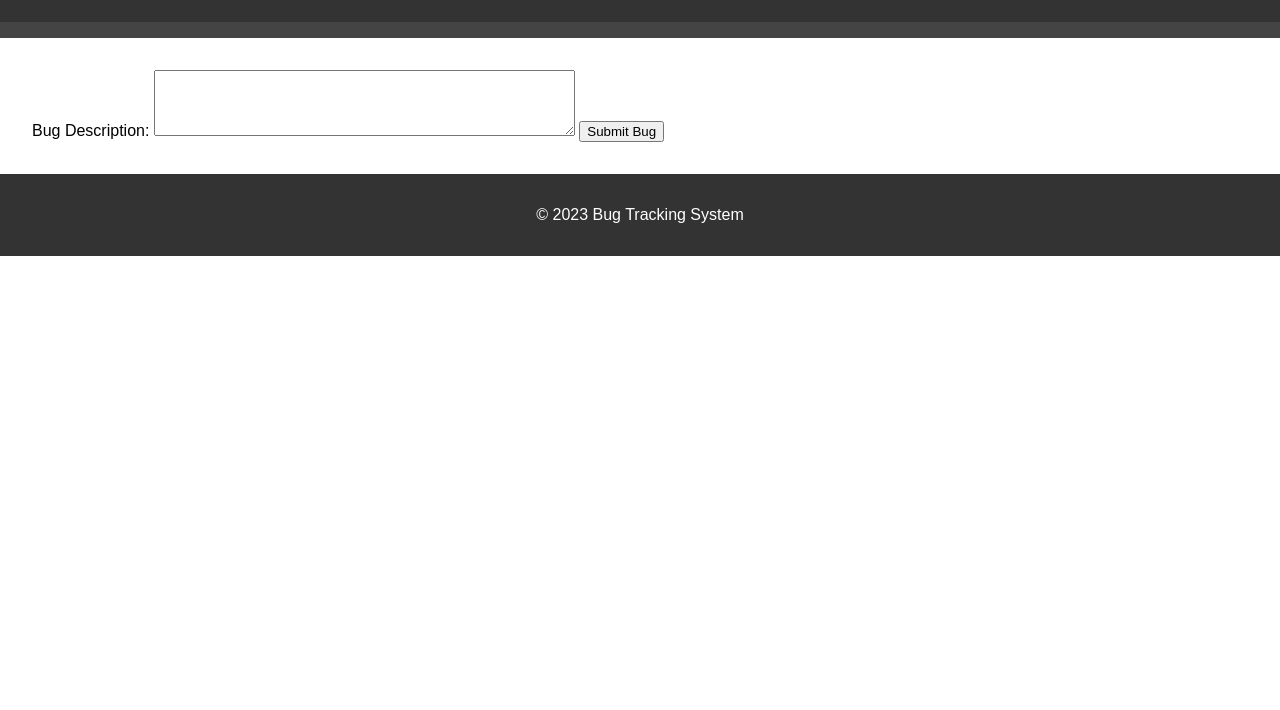
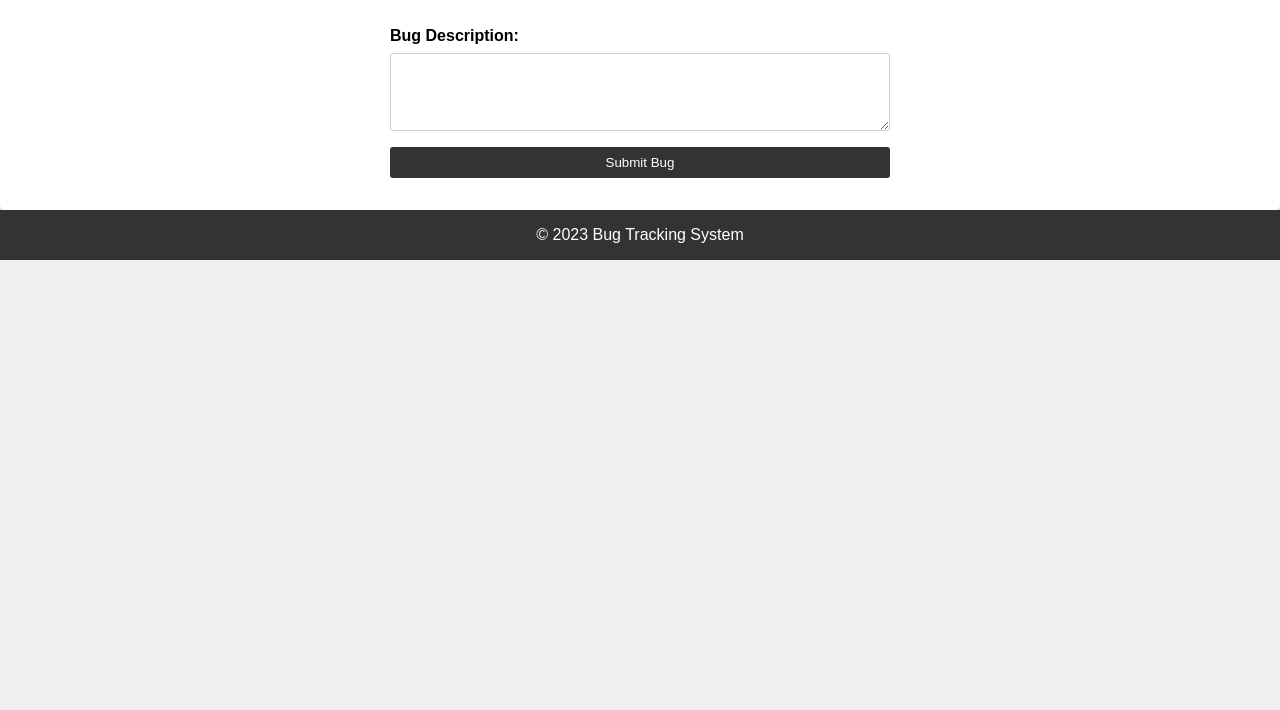
Before and after one commit to SunilMatkar/Bug_Tracking_System, a plain HTML site: page index.html in a window 1280 px wide. Shown: the part 90-800 px from the top of the page. Drawn offline with Linux system fonts and the light colour scheme.

Commit message:
Update style.css

```diff
--- a/style.css
+++ b/style.css
@@ -1,8 +1,13 @@
+/* Reset some default styles */
+body, h1, h2, h3, h4, h5, h6, p {
+    margin: 0;
+    padding: 0;
+}
+
 /* Basic styling */
 body {
     font-family: Arial, sans-serif;
-    margin: 0;
-    padding: 0;
+    background-color: #f0f0f0;
 }
 
 header, footer {
@@ -19,7 +24,44 @@ nav {
 }
 
 main {
+    background-color: #ffffff;
     padding: 2rem;
+    border-radius: 5px;
+    box-shadow: 0px 0px 5px rgba(0, 0, 0, 0.2);
+}
+
+/* Bug report form */
+#bug-report-form {
+    display: flex;
+    flex-direction: column;
+    max-width: 500px;
+    margin: 0 auto;
+}
+
+label {
+    font-weight: bold;
+    margin-bottom: 0.5rem;
+}
+
+textarea {
+    padding: 0.5rem;
+    border: 1px solid #ccc;
+    border-radius: 3px;
+    resize: vertical;
+}
+
+button {
+    background-color: #333;
+    color: white;
+    border: none;
+    padding: 0.5rem 1rem;
+    margin-top: 1rem;
+    border-radius: 3px;
+    cursor: pointer;
+}
+
+button:hover {
+    background-color: #444;
 }
 
 /* Additional styling */
```
